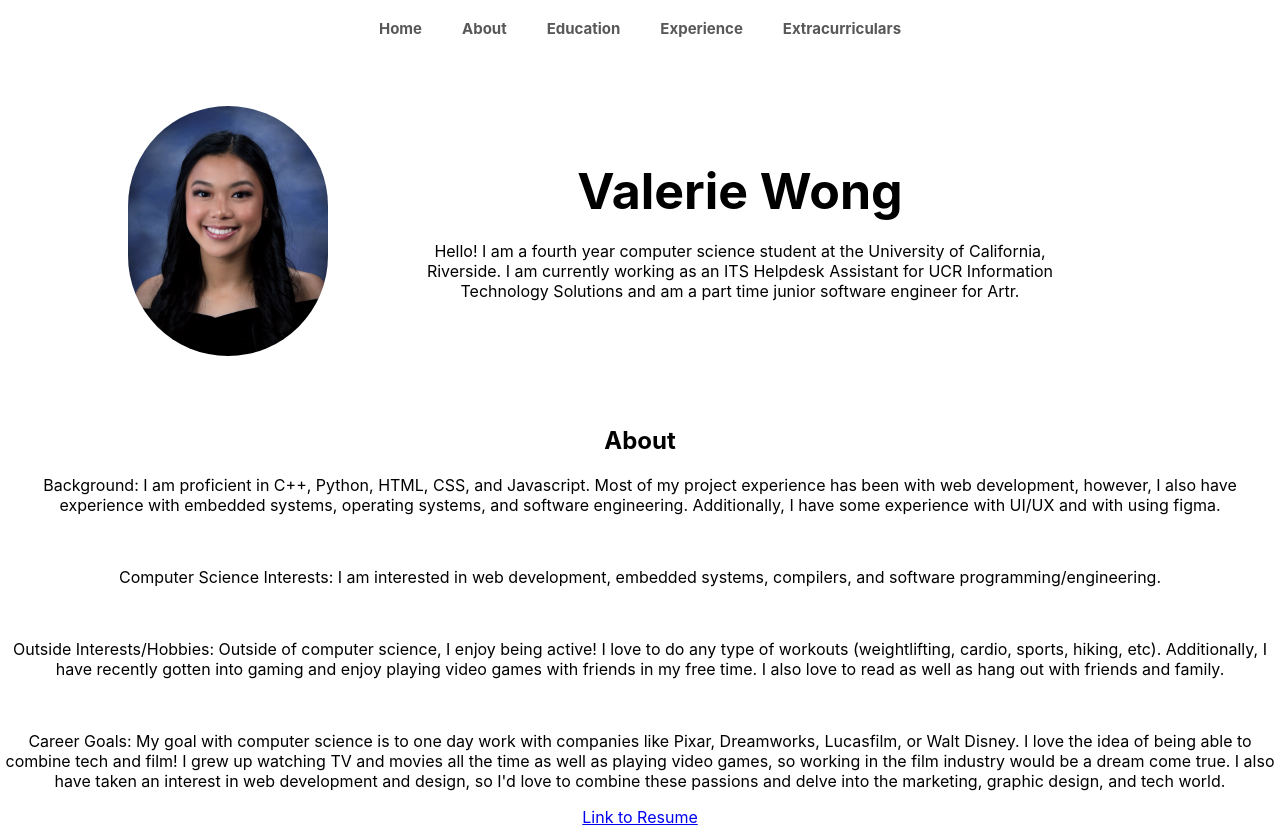
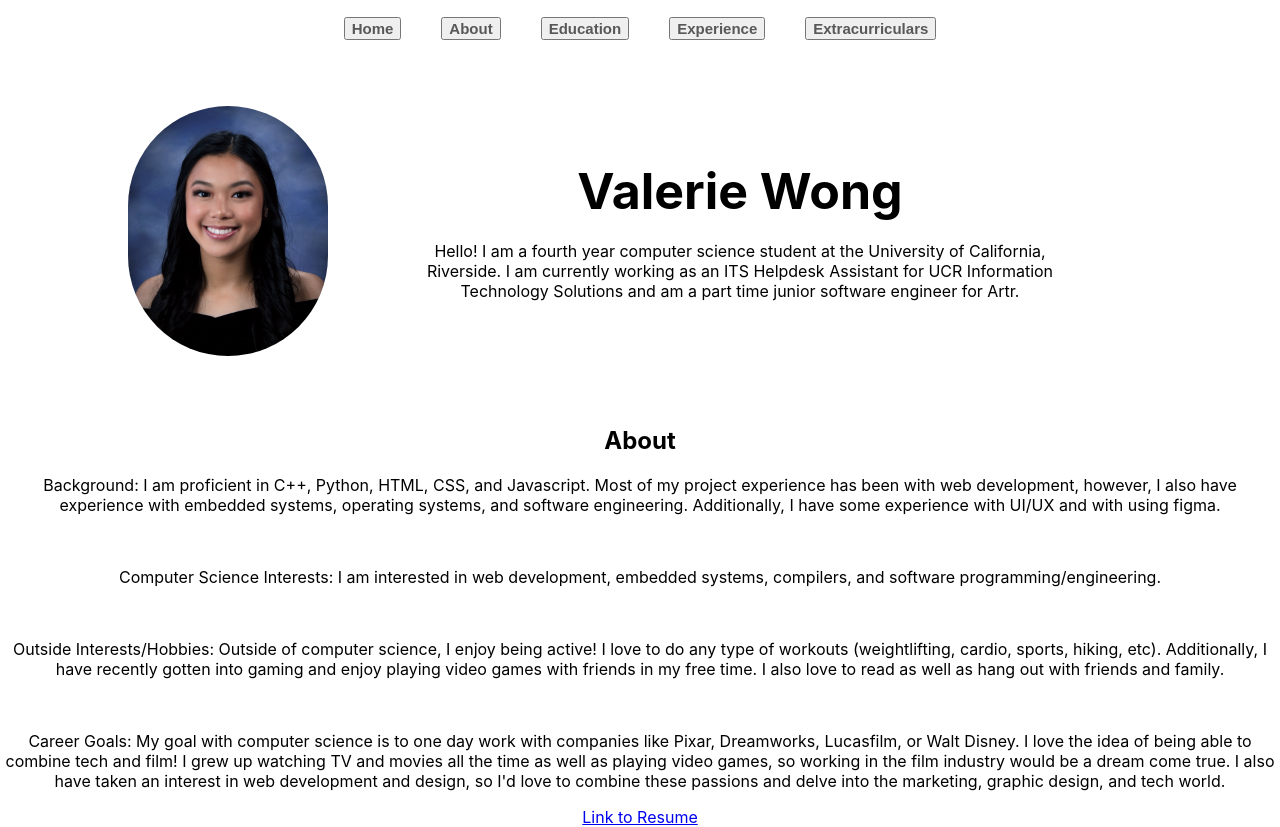
Before and after one commit to vwong031/valeriewong, a React (Create React App) app in the folder cs110-professional-web/: page / in a window 1280 px wide. Built offline with nearby package versions, Linux system fonts and the light colour scheme.

Commit message:
fix navbar scrolling

```diff
--- a/cs110-professional-web/src/components/About.js
+++ b/cs110-professional-web/src/components/About.js
@@ -2,7 +2,7 @@ import './About.css'
 
 function About() {
   return (
-    <div class="about-container">
+    <div id="About" class="about-container">
       <h2 class="about-title">
         About
       </h2>
--- a/cs110-professional-web/src/components/Home.js
+++ b/cs110-professional-web/src/components/Home.js
@@ -3,7 +3,7 @@ import './Home.css';
 
 function Home() {
   return (
-    <div>
+    <div id="Home">
       <div class="container">
         <img class="profile-img" src={process.env.PUBLIC_URL + '/hs-headshot.jpg'} alt="Headshot of Valerie Wong. She has long black hair and is wearing a black off the shoulder top."/>
         <div class="name-and-description">
--- a/cs110-professional-web/src/components/Nav.js
+++ b/cs110-professional-web/src/components/Nav.js
@@ -2,7 +2,7 @@ import './Nav.css'
 import { useState } from 'react'
 
 function Nav() {
-  const [scrollToSection, setScrollToSection] = useState(null);
+  // const [scrollToSection, setScrollToSection] = useState(null);
 
   const scrollTo = (id) => {
     const element = document.getElementById(id);
@@ -17,12 +17,12 @@ function Nav() {
         <div class="header">
           <div class="header-spacing">
             <div class="nav-elements">
-              <a class="sections nav-link" onClick={() => scrollTo('Home')} href="#">Home</a>
+              <button class="sections nav-link" onClick={() => scrollTo('Home')}>Home</button>
               {/* <a class="sections nav-link" onClick={() => scrollTo('Profile')} href="#">Profile</a> */}
-              <a class="sections nav-link" onClick={() => scrollTo('About')} href="#">About</a>
-              <a class="sections nav-link" onClick={() => scrollTo('Education')} href="#">Education</a>
-              <a class="sections nav-link" onClick={() => scrollTo('Experience')} href="#">Experience</a>
-              <a class="sections nav-link" onClick={() => scrollTo('Extracurriculars')} href="#">Extracurriculars</a>
+              <button class="sections nav-link" onClick={() => scrollTo('About')}>About</button>
+              <button class="sections nav-link" onClick={() => scrollTo('Education')}>Education</button>
+              <button class="sections nav-link" onClick={() => scrollTo('Experience')}>Experience</button>
+              <button class="sections nav-link" onClick={() => scrollTo('Extracurriculars')}>Extracurriculars</button>
             </div>
           </div>
         </div>
```
